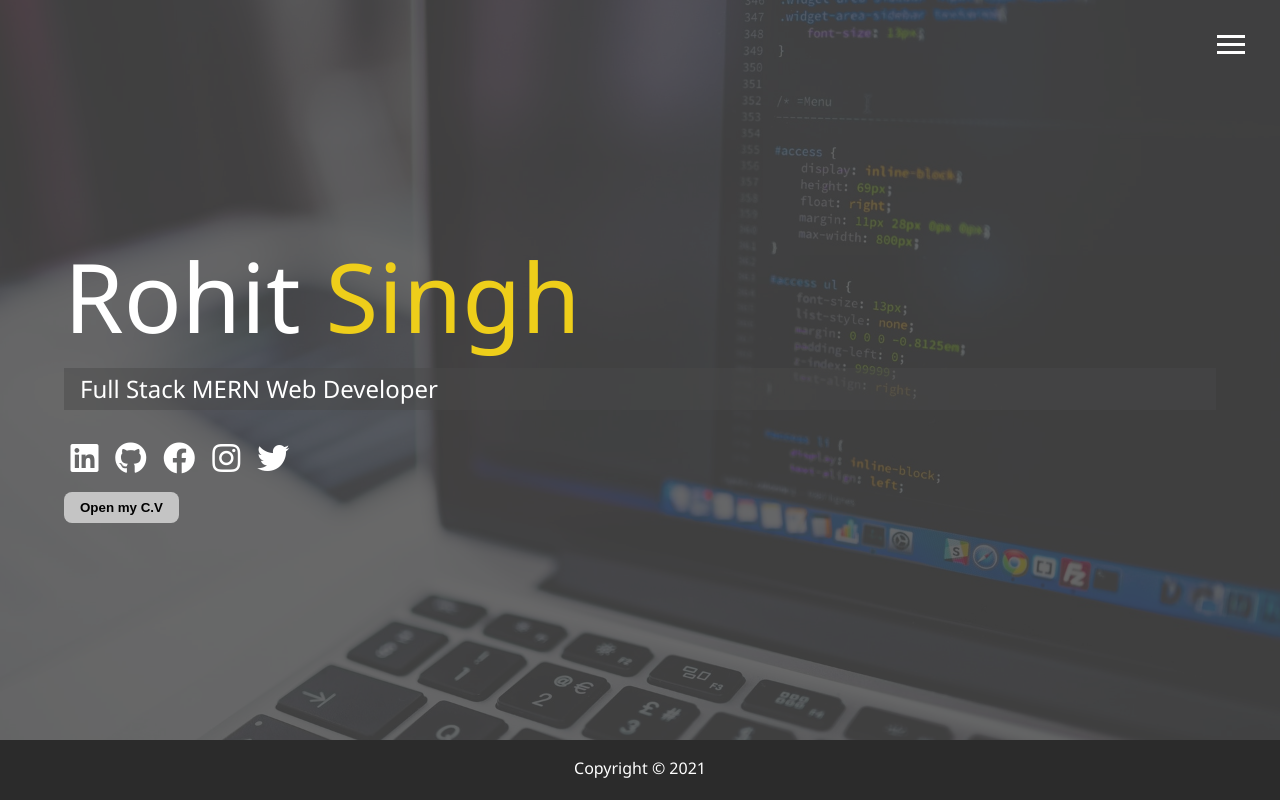
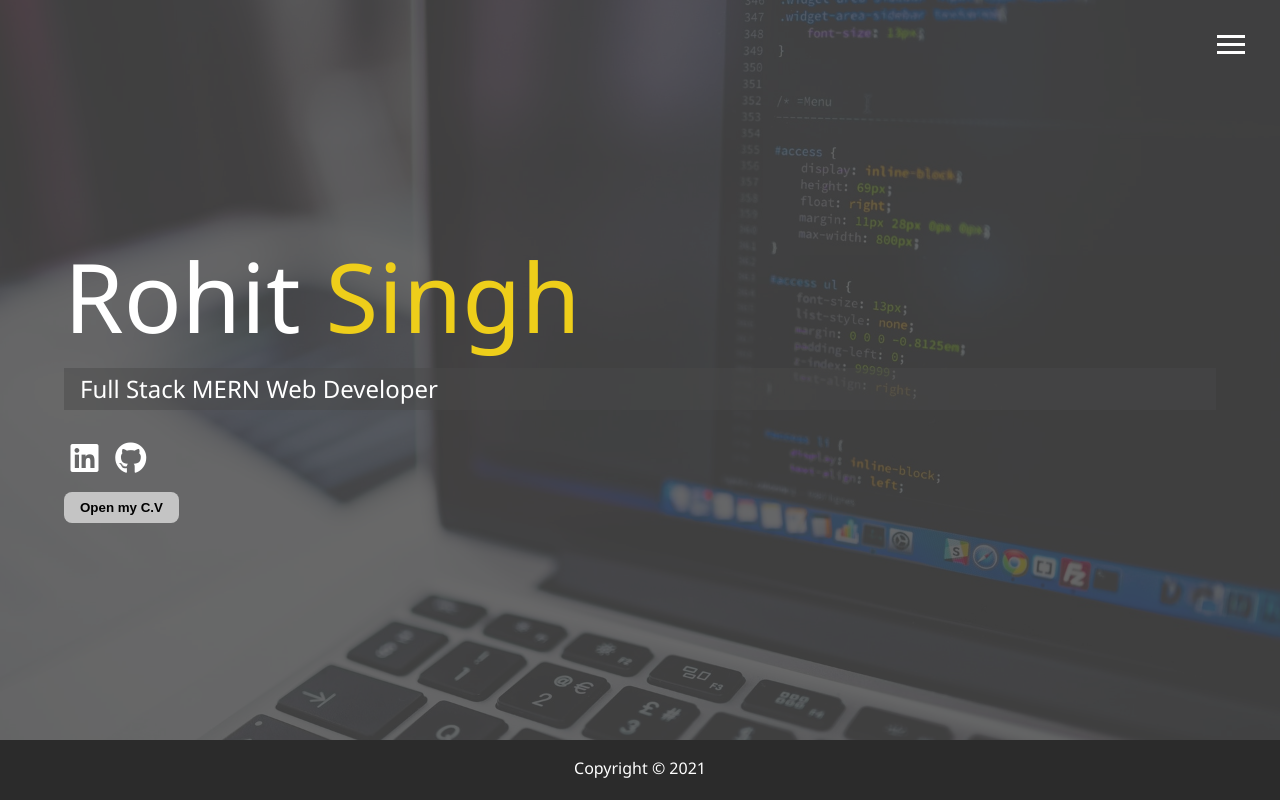
Before and after one commit to RhtWeb/rhtwebportfolio, a website: page public/index.html in a window 1280 px wide. Drawn offline with Linux system fonts and the light colour scheme.

Commit message:
Update index.html

```diff
--- a/public/index.html
+++ b/public/index.html
@@ -54,15 +54,15 @@
       <a href="https://github.com/RhtWeb" target="_blank">
         <i class="fab fa-github fa-2x"></i>
       </a>
-      <a href="https://www.facebook.com/RhtWeb" target="_blank">
+<!--       <a href="https://www.facebook.com/" target="_blank">
         <i class="fab fa-facebook fa-2x"></i>
       </a>
-      <a href="https://www.instagram.com/RhtWeb" target="_blank">
+      <a href="https://www.instagram.com/" target="_blank">
         <i class="fab fa-instagram fa-2x"></i>
       </a>
-      <a href="https://twitter.com/RhtWeb" target="_blank">
+      <a href="https://twitter.com/" target="_blank">
         <i class="fab fa-twitter fa-2x"></i>
-      </a>
+      </a> -->
     </div>
       <div id="cv" style="margin-top: 1rem;">
         <button type="button" class="btn btn-light" style="border-radius: 0.5rem;" ><a href="./img/RhtWeb-C.V.pdf" target="_blank" style="color: black; font-weight: bold;">Open my C.V</a></button>
```
